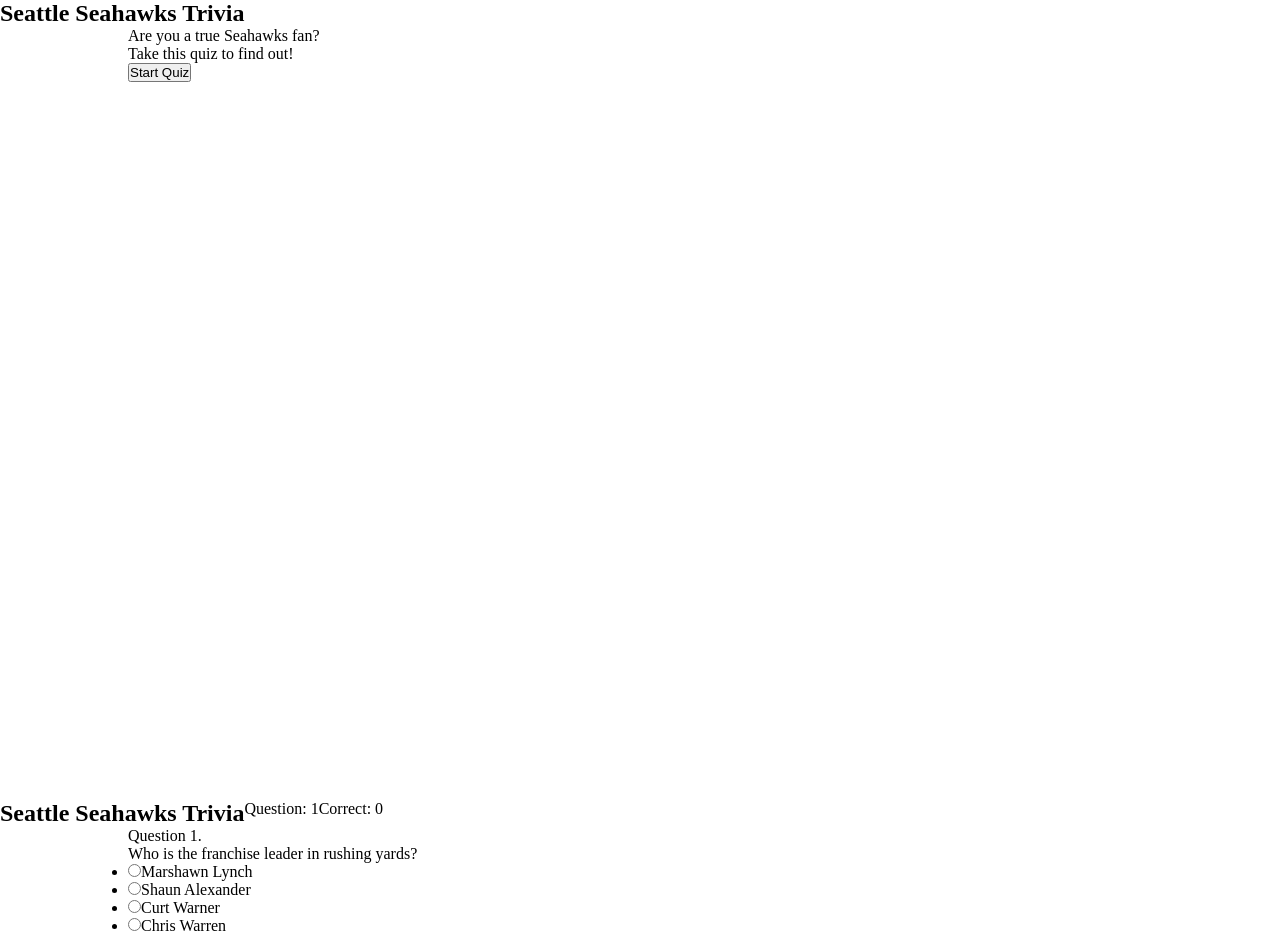
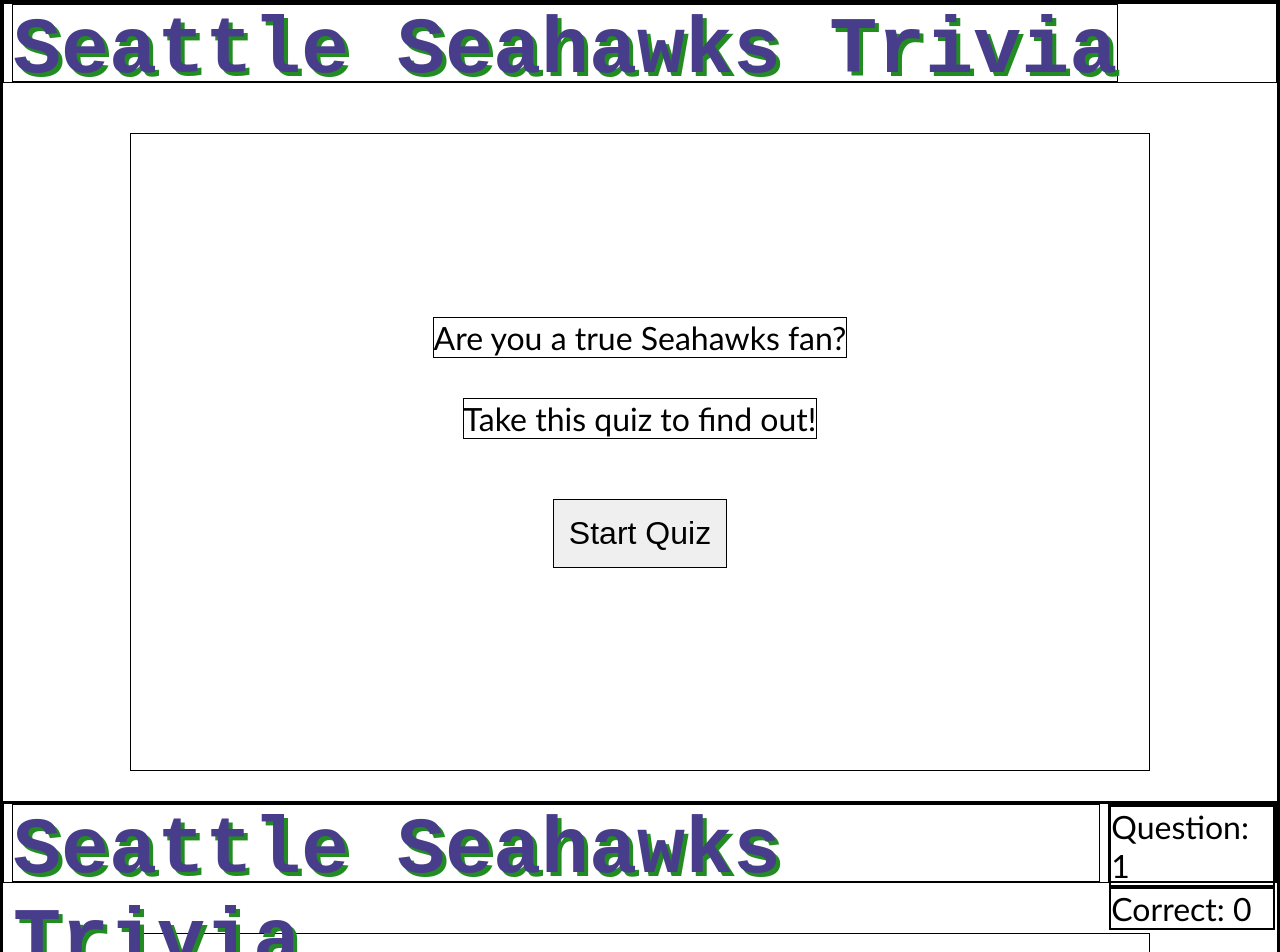
Before and after one commit to anthonygelder/quiz-app, a plain HTML site: page index.html in a window 1280 px wide. Shown: the top 952 px of the page. Drawn offline with Linux system fonts and the light colour scheme.

Commit message:
wireframe done

```diff
--- a/index.html
+++ b/index.html
@@ -21,8 +21,14 @@
     <section id="question-view">
         <header>
             <h1>Seattle Seahawks Trivia</h1>
-            <p>Question: 1</p>
-            <p>Correct: 0</p>
+            <ul>
+                <li>
+                    <p>Question: 1</p>
+                </li>
+                <li>
+                    <p>Correct: 0</p>
+                </li>
+            </ul>
         </header>
         <main>
             <p>Question 1.</p>
@@ -51,14 +57,21 @@
                     </li>
                 </ul>
             </form>
+            <button>Submit Answer</button>
         </main>
     </section>
     <section id="feedback-view">
         <header>
             <h1>Seattle Seahawks Trivia</h1>
-            <p>Question: 1</p>
-            <p>Correct: 0</p>
-        </header>
+                <ul>
+                    <li>
+                        <p>Question: 1</p>
+                    </li>
+                    <li>
+                        <p>Correct: 0</p>
+                    </li>
+                </ul>
+            </header>
         <main>
             <p>You either got the question right or wrong!</p>
             <p>Congrats or too bad.</p>
--- a/style.css
+++ b/style.css
@@ -1,5 +1,5 @@
 * {
-    /* border: solid 2px black; */
+    border: solid 1px black;
     margin: 0;
     padding: 0;
     box-sizing: border-box;
@@ -12,9 +12,56 @@ section {
 main {
     height: 80%;
     width: 80%;
-    margin: 0 auto;
+    margin: 50px auto;
+    display: flex;
+    justify-content: center;
+    flex-direction: column;
+    align-items: center;
 }
 
 header {
     display: flex;
+    justify-content: flex-start;
+    height: 80px;
 }
+
+ul {
+    list-style: none;
+}
+
+h1 {
+    font-size: 5rem;
+    font-family: monospace;
+    text-shadow: 4px 4px forestgreen;
+    color: darkslateblue;
+    margin: 0 8px;
+}
+
+p {
+    font-size: 2rem;
+    font-family: 'Trebuchet MS', 'Lucida Sans Unicode', 'Lucida Grande', 'Lucida Sans', Arial, sans-serif;
+}
+
+button {
+    margin: 40px;
+    padding: 15px;
+    font-size: 2rem;
+}
+
+main p {
+    margin: 20px;
+}
+
+form ul {
+    columns: 2;
+}
+
+form ul li {
+    padding: 20px;
+    font-size: 2rem;
+}
+
+label {
+    padding: 20px;
+    width: 100vw;
+}
```
